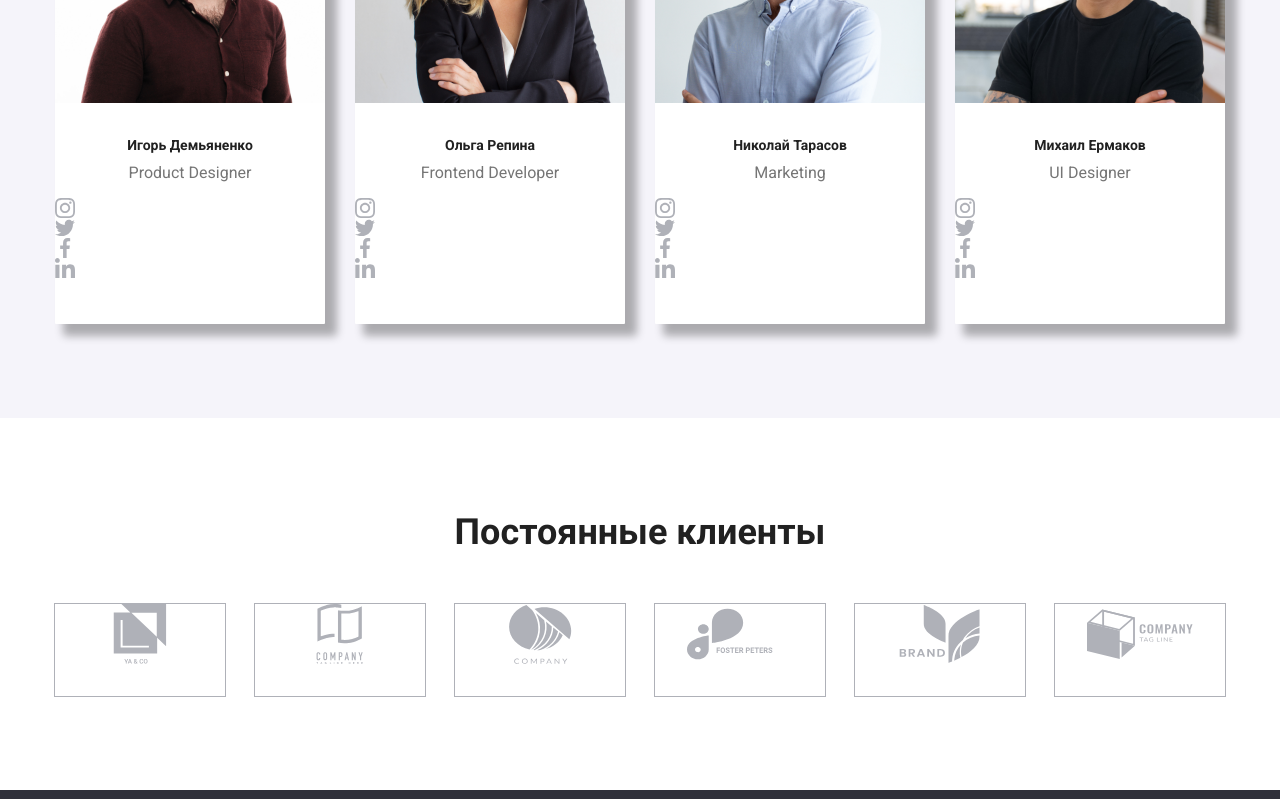
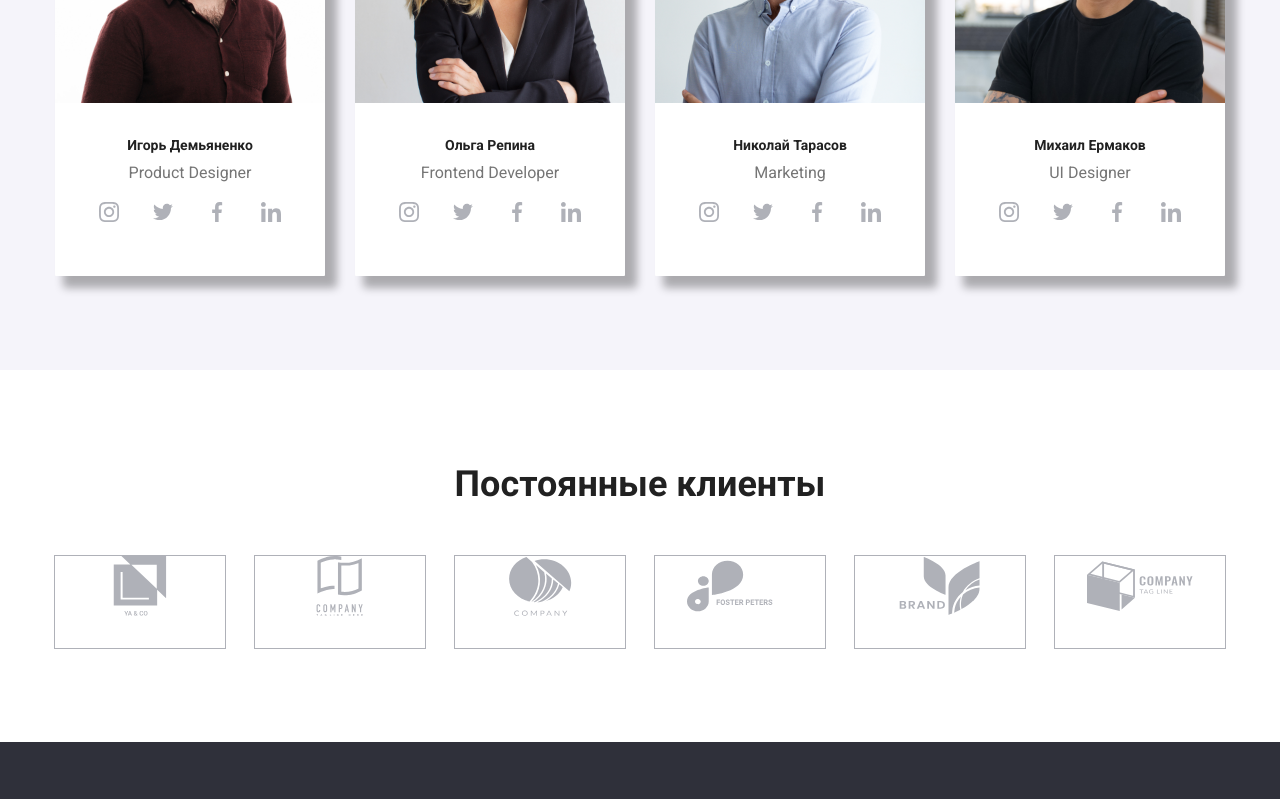
Before and after one commit to ChizhenkoAleksey/goit-markup-hw-04, a plain HTML site: page index.html in a window 1280 px wide. Shown: the part 1940-2739 px from the top of the page. Drawn offline with nearby package versions, Linux system fonts and the light colour scheme.

Commit message:
команда соц сети

```diff
--- a/css/style.css
+++ b/css/style.css
@@ -513,9 +513,44 @@ margin-bottom: 30px;
     height: 12px;
 }
 
+.ikonka {
+    display: flex;
+    width: 206px;
+    padding: 0 auto;
+    margin: auto;
+    justify-content: space-between;
+    text-align: center;
+    align-items: center;
+    margin-top: 20px;
+
+
+}
 .ikonka a{
-    display: flex;
+    display: inline-flex;
+    width: 44px;
+    height: 44px;
     fill: var(--client-color);
-    height: 20px ;
+
+}
+.ikonka .ddt {
     width: 20px;
+    height: 20px;
+    text-align: center;
+    align-items: center;
 }
+.oka {
+    display: inline-block;
+    width: 44px;
+    height: 44px;
+    padding: 0;
+
+    /*outline: 1px solid var(--client-color);*/
+    fill: var(--client-color);
+    text-align: center;
+    align-items: center;
+}
+.oka a:hover, .oka a:focus {
+    background-color: var(--pretty-color);
+    border-radius: 50%;
+    fill: var(--table-color);
+}
--- a/index.html
+++ b/index.html
@@ -30,8 +30,8 @@
                 </ul>
             </nav>
                 <ul class="auth-navlist">
-                    <li class="item"> <a class="link-m" href="mailto:info@devstudio.com">info@devstudio.com</a></li>
-                    <li class="item"> <a class="link-t" href="tel:+380961111111">+38 096 111 11 11</a></li>
+                    <li class="item"> <a class="link" href="mailto:info@devstudio.com">info@devstudio.com</a></li>
+                    <li class="item"> <a class="link" href="tel:+380961111111">+38 096 111 11 11</a></li>
                 </ul>
         </div>
     </header>
@@ -89,10 +89,10 @@
               <h3 class="title">Игорь Демьяненко</h3>
               <p class="work">Product Designer</p>
               <dl class="ikonka">
-                  <dt> <a href=""> <svg> <use href="./images/icons.svg/symbol-defs.svg#icon-instagram"></use></svg></a></dt>
-                  <dt> <a href=""> <svg> <use href="./images/icons.svg/symbol-defs.svg#icon-twitter"></use></svg></a></dt>
-                  <dt> <a href=""> <svg> <use href="./images/icons.svg/symbol-defs.svg#icon-facebook"></use></svg></a></dt>
-                  <dt> <a href=""> <svg> <use href="./images/icons.svg/symbol-defs.svg#icon-linkedin"></use></svg></a></dt>
+                  <dt class="oka"> <a class="ddt" href=""> <svg> <use href="./images/icons.svg/symbol-defs.svg#icon-instagram" ></use></svg></a></dt>
+                  <dt class="oka"> <a class="ddt"  href=""> <svg> <use href="./images/icons.svg/symbol-defs.svg#icon-twitter"></use></svg></a></dt>
+                  <dt class="oka"> <a class="ddt" href=""> <svg> <use href="./images/icons.svg/symbol-defs.svg#icon-facebook"></use></svg></a></dt>
+                  <dt class="oka"> <a class="ddt" href=""> <svg> <use href="./images/icons.svg/symbol-defs.svg#icon-linkedin"></use></svg></a></dt>
               </dl>
             </div>
         </li>
@@ -103,10 +103,10 @@
             <h3 class="title">Ольга Репина</h3>
             <p class="work">Frontend Developer</p>
             <dl class="ikonka">
-                <dt> <a href=""> <svg> <use href="./images/icons.svg/symbol-defs.svg#icon-instagram"></use></svg></a></dt>
-                <dt> <a href=""> <svg> <use href="./images/icons.svg/symbol-defs.svg#icon-twitter"></use></svg></a></dt>
-                <dt> <a href=""> <svg> <use href="./images/icons.svg/symbol-defs.svg#icon-facebook"></use></svg></a></dt>
-                <dt> <a href=""> <svg> <use href="./images/icons.svg/symbol-defs.svg#icon-linkedin"></use></svg></a></dt>
+                <dt class="oka" > <a class="ddt" href=""> <svg> <use href="./images/icons.svg/symbol-defs.svg#icon-instagram"></use></svg></a></dt>
+                <dt class="oka" > <a class="ddt" href=""> <svg> <use href="./images/icons.svg/symbol-defs.svg#icon-twitter"></use></svg></a></dt>
+                <dt class="oka" > <a class="ddt" href=""> <svg> <use href="./images/icons.svg/symbol-defs.svg#icon-facebook"></use></svg></a></dt>
+                <dt class="oka" > <a class="ddt" href=""> <svg> <use href="./images/icons.svg/symbol-defs.svg#icon-linkedin"></use></svg></a></dt>
             </dl>
         </div>
         </li>
@@ -116,10 +116,10 @@
             <h3 class="title">Николай Тарасов</h3>
             <p class="work">Marketing</p>
             <dl class="ikonka">
-                <dt> <a href=""> <svg> <use href="./images/icons.svg/symbol-defs.svg#icon-instagram"></use></svg></a></dt>
-                <dt> <a href=""> <svg> <use href="./images/icons.svg/symbol-defs.svg#icon-twitter"></use></svg></a></dt>
-                <dt> <a href=""> <svg> <use href="./images/icons.svg/symbol-defs.svg#icon-facebook"></use></svg></a></dt>
-                <dt> <a href=""> <svg> <use href="./images/icons.svg/symbol-defs.svg#icon-linkedin"></use></svg></a></dt>
+                <dt class="oka" > <a class="ddt" href=""> <svg> <use href="./images/icons.svg/symbol-defs.svg#icon-instagram"></use></svg></a></dt>
+                <dt class="oka" > <a class="ddt" href=""> <svg> <use href="./images/icons.svg/symbol-defs.svg#icon-twitter"></use></svg></a></dt>
+                <dt class="oka" > <a class="ddt" href=""> <svg> <use href="./images/icons.svg/symbol-defs.svg#icon-facebook"></use></svg></a></dt>
+                <dt class="oka" > <a class="ddt" href=""> <svg> <use href="./images/icons.svg/symbol-defs.svg#icon-linkedin"></use></svg></a></dt>
             </dl>
         </div>
         </li>
@@ -129,10 +129,10 @@
             <h3 class="title">Михаил Ермаков</h3>
             <p class="work">UI Designer</p>
             <dl class="ikonka">
-                <dt> <a href=""> <svg> <use href="./images/icons.svg/symbol-defs.svg#icon-instagram"></use></svg></a></dt>
-                <dt> <a href=""> <svg> <use href="./images/icons.svg/symbol-defs.svg#icon-twitter"></use></svg></a></dt>
-                <dt> <a href=""> <svg> <use href="./images/icons.svg/symbol-defs.svg#icon-facebook"></use></svg></a></dt>
-                <dt> <a href=""> <svg> <use href="./images/icons.svg/symbol-defs.svg#icon-linkedin"></use></svg></a></dt>
+                <dt class="oka" > <a class="ddt" href=""> <svg> <use href="./images/icons.svg/symbol-defs.svg#icon-instagram"></use></svg></a></dt>
+                <dt class="oka" > <a class="ddt" href=""> <svg> <use href="./images/icons.svg/symbol-defs.svg#icon-twitter"></use></svg></a></dt>
+                <dt class="oka" > <a class="ddt" href=""> <svg> <use href="./images/icons.svg/symbol-defs.svg#icon-facebook"></use></svg></a></dt>
+                <dt class="oka" > <a class="ddt" href=""> <svg> <use href="./images/icons.svg/symbol-defs.svg#icon-linkedin"></use></svg></a></dt>
             </dl>
         </div>
         </li>
```
